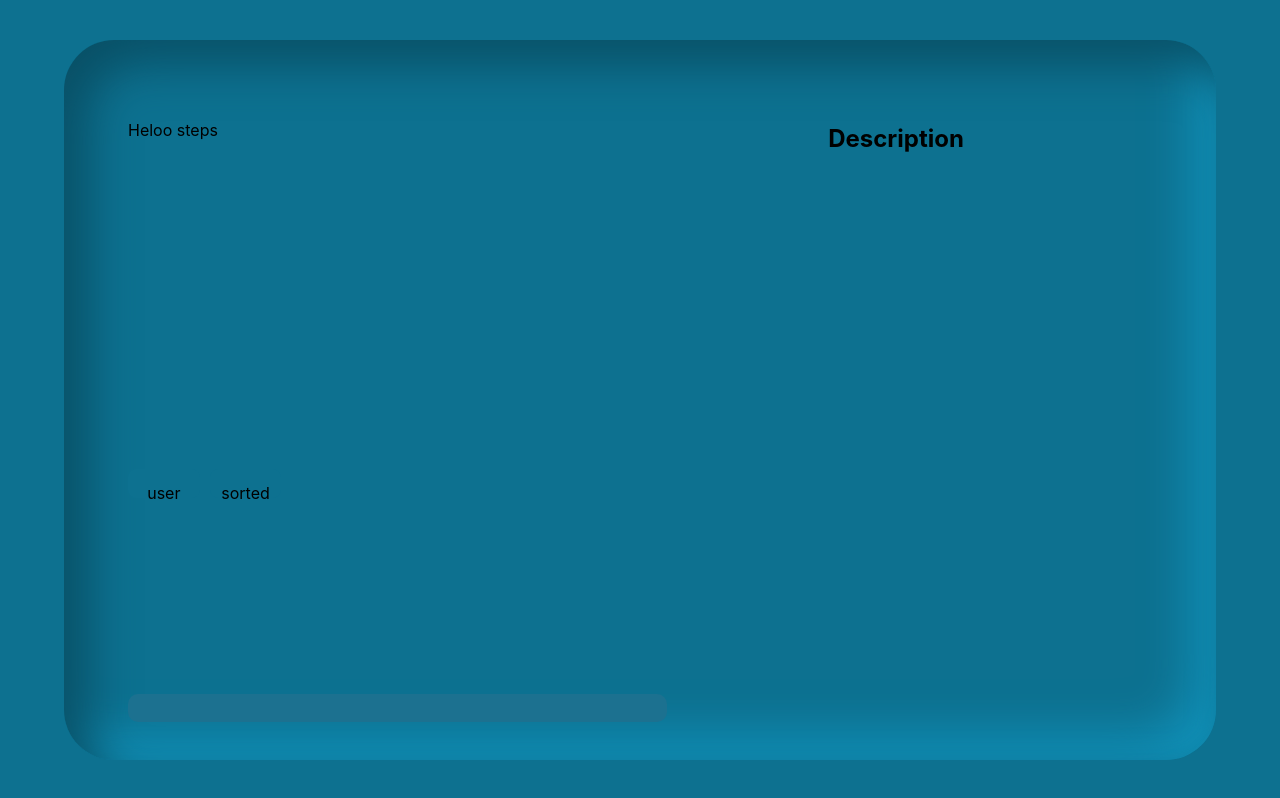
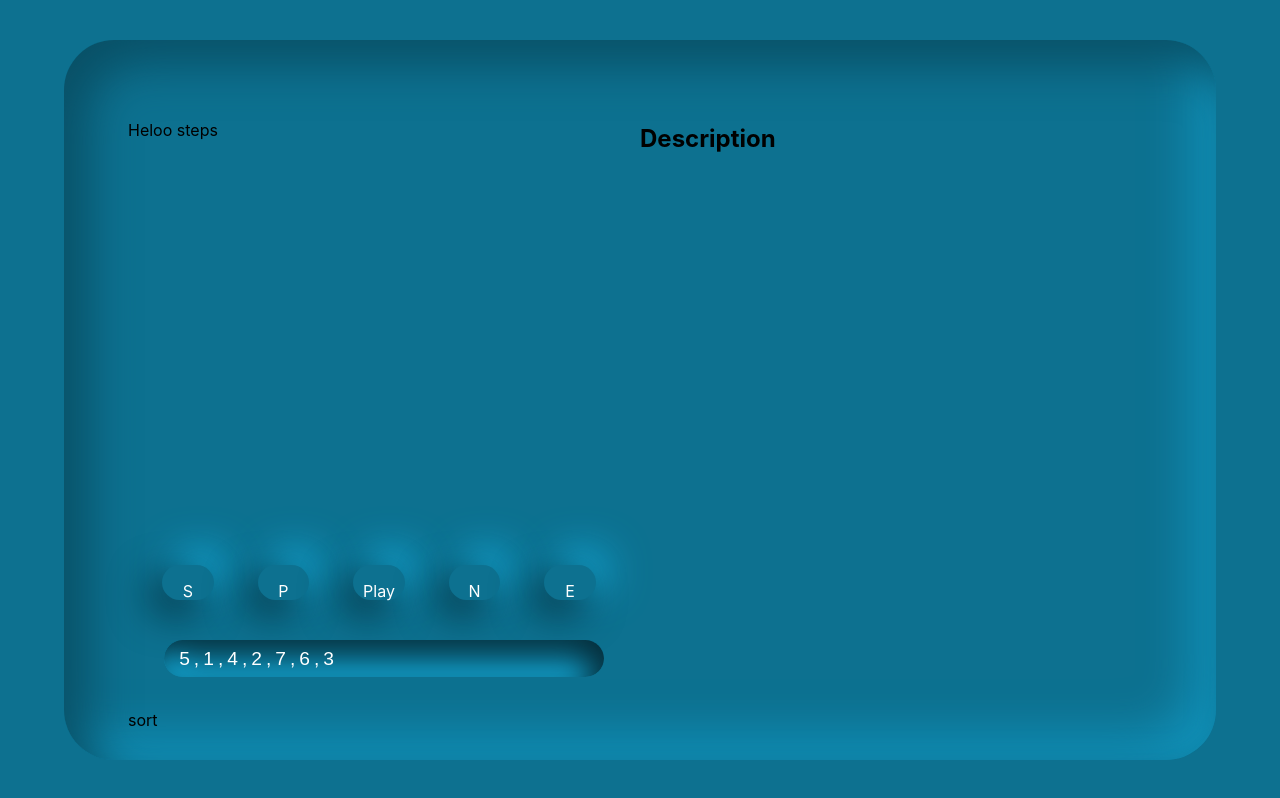
Before and after one commit to shahryar-h/algovis, a React (Create React App) app in the folder algo-vis/: page / in a window 1280 px wide. Built offline with nearby package versions, Linux system fonts and the light colour scheme.

Commit message:
bubble sort functionality

```diff
--- a/algo-vis/src/resources/components/2_Visualizer.jsx
+++ b/algo-vis/src/resources/components/2_Visualizer.jsx
@@ -1,16 +1,52 @@
 import React, { Component } from "react";
+import ControlButtons from "./3_ControlButtons";
 import Diagram from "./3_Diagram";
 import InputBox from "./3_InputBox";
 import Steps from "./3_Steps";
-
-
-
+let sortedSample = [
+  {
+    userInput: 1,
+    sortPosiotion: 1,
+    userPosition: 2,
+  },
+  {
+    userInput: 2,
+    sortPosiotion: 2,
+    userPosition: 4,
+  },
+  {
+    userInput: 3,
+    sortPosiotion: 3,
+    userPosition: 7,
+  },
+  {
+    userInput: 4,
+    sortPosiotion: 4,
+    userPosition: 3,
+  },
+  {
+    userInput: 5,
+    sortPosiotion: 5,
+    userPosition: 1,
+  },
+  {
+    userInput: 6,
+    sortPosiotion: 6,
+    userPosition: 6,
+  },
+  {
+    userInput: 7,
+    sortPosiotion: 7,
+    userPosition: 5,
+  },
+];
 class Visualizer extends Component {
   state = {
     userObj: [],
     sortedObj: [],
     userInputs: [],
     sortedInput: [],
+    sorted: false,
   };
   handleUsersInput = (userObj, sortedObj, userInputs, sortedInput) => {
     this.setState({
@@ -20,8 +56,33 @@ class Visualizer extends Component {
       sortedInput,
     });
   };
+
+  handleSort = (e) => {
+    if (e === "user") {
+      this.setState({ user: true });
+      this.setState({ sorted: false });
+    } else {
+      this.setState({ sorted: true });
+      this.setState({ user: false });
+    }
+  };
+
+  handleinpittt = (e) => {
+    console.log("he", e);
+    let nimm = e.map((inp) => {
+      return sortedSample.filter((sorted) => {
+        return sorted.userInput == inp;
+      })[0];
+    });
+
+    this.setState({ userObj: nimm, userInputs: e });
+  };
+  tesstjamd = (schm) => {
+    this.setState({ schm });
+  };
   render() {
-    const { userObj, sortedObj, userInputs, sortedInput } = this.state;
+    const { userObj, sortedObj, userInputs, sortedInput, sorted, schm } =
+      this.state;
     return (
       <div className="vizContainer">
         <Steps />
@@ -30,11 +91,16 @@ class Visualizer extends Component {
           userInputs={userInputs}
           sortedObj={sortedObj}
           sortedInput={sortedInput}
+          sorted={sorted}
+          handleinpittt={(e) => this.handleinpittt(e)}
+          schm={schm}
         />
+        {/* <ControlButtons handleSort={(e) => this.handleSort(e)} /> */}
         <InputBox
           handleUsersInput={(userObj, sortedObj, userInputs, sortedInput) =>
             this.handleUsersInput(userObj, sortedObj, userInputs, sortedInput)
           }
+          tesstjamd={(schema) => this.tesstjamd(schema)}
         />
       </div>
     );
--- /dev/null
+++ b/algo-vis/src/resources/components/3_ControlButtons.jsx
@@ -0,0 +1,41 @@
+import React, { Component } from "react";
+import "../styles/controlButoons.sass";
+export default class ControlButtons extends Component {
+  render() {
+    const { handlebuttonss } = this.props;
+    return (
+      <div className="controls">
+        <div
+          className="controllButton sortStart"
+          onClick={() => handlebuttonss("start")}
+        >
+          S
+        </div>
+        <div
+          className="controllButton prev"
+          onClick={() => handlebuttonss("prev")}
+        >
+          P
+        </div>
+        <div
+          className="controllButton playPause"
+          onClick={() => handlebuttonss("playPause")}
+        >
+          Play
+        </div>
+        <div
+          className="controllButton next"
+          onClick={() => handlebuttonss("next")}
+        >
+          N
+        </div>
+        <div
+          className="controllButton sortEnd"
+          onClick={() => handlebuttonss("end")}
+        >
+          E
+        </div>
+      </div>
+    );
+  }
+}
--- a/algo-vis/src/resources/components/3_Diagram.jsx
+++ b/algo-vis/src/resources/components/3_Diagram.jsx
@@ -1,42 +1,198 @@
+/* eslint-disable react/jsx-indent */
 import React, { Component } from "react";
+import ControlButtons from "./3_ControlButtons";
 
+// eslint-disable-next-line react/prefer-stateless-function
+let sortedSample = [
+  {
+    userInput: 1,
+    sortPosiotion: 1,
+    userPosition: 2,
+  },
+  {
+    userInput: 2,
+    sortPosiotion: 2,
+    userPosition: 4,
+  },
+  {
+    userInput: 3,
+    sortPosiotion: 3,
+    userPosition: 7,
+  },
+  {
+    userInput: 4,
+    sortPosiotion: 4,
+    userPosition: 3,
+  },
+  {
+    userInput: 5,
+    sortPosiotion: 5,
+    userPosition: 1,
+  },
+  {
+    userInput: 6,
+    sortPosiotion: 6,
+    userPosition: 6,
+  },
+  {
+    userInput: 7,
+    sortPosiotion: 7,
+    userPosition: 5,
+  },
+];
+let sample = [
+  {
+    userInput: 5,
+    sortPosiotion: 5,
+    userPosition: 1,
+  },
+  {
+    userInput: 1,
+    sortPosiotion: 1,
+    userPosition: 2,
+  },
+  {
+    userInput: 4,
+    sortPosiotion: 4,
+    userPosition: 3,
+  },
+  {
+    userInput: 2,
+    sortPosiotion: 2,
+    userPosition: 4,
+  },
+  {
+    userInput: 7,
+    sortPosiotion: 7,
+    userPosition: 5,
+  },
+  {
+    userInput: 6,
+    sortPosiotion: 6,
+    userPosition: 6,
+  },
+  {
+    userInput: 3,
+    sortPosiotion: 3,
+    userPosition: 7,
+  },
+];
 class Diagram extends Component {
+  state = {
+    counter: 0,
+    // userInputs: [5, 1, 4, 2, 7, 6, 3],
+    // userObj: sample,
+    // userInputs: ,
+    // userObj: this.props.userObj,
+    // sortedInput: this.props.sortedInput,
+    // sortedObj: this.props.sortedObj,
+  };
+  // componentDidMount = () => {
+  //   console.log(this.props);
+  //   this.setState({
+  //     userInputs: this.props.userInputs,
+  //     userObj: this.props.userObj,
+  //   });
+  // };
+  handletest = () => {
+    // console.log("hello", this.props.userInputs);
+    let newInput = [...this.props.userInputs];
+    console.log("newInput", newInput);
+
+    let len = newInput.length;
+    let swapped;
+    do {
+      swapped = false;
+      for (let i = 0; i < len; i++) {
+        if (newInput[i] > newInput[i + 1]) {
+          let tmp = newInput[i];
+          newInput[i] = newInput[i + 1];
+          newInput[i + 1] = tmp;
+          this.props.handleinpittt(newInput);
+          // this.setState({ userInputs: newInput });
+          break;
+        }
+      }
+    } while (swapped);
+    // console.log(newInput);
+
+    //  return inputArr;
+    // let temp = newInput[3];
+    // newInput[3] = newInput[2];
+    // newInput[2] = temp;
+    // console.log(newInput);
+    // let nimm = newInput.map((inp) => {
+    //   return sortedSample.filter((sorted) => {
+    //     return sorted.userInput == inp;
+    //   })[0];
+    // });
+
+    // console.log("nimm", nimm);
+    // this.setState({ userObj: nimm, userInputs: newInput });
+  };
+
+  handlebuttonss = (e) => {
+    if (e == "next") {
+      this.setState({ counter: this.state.counter + 1 });
+    }
+    if (e == "prev") {
+      this.setState({ counter: this.state.counter - 1 });
+    }
+    if (e == "end") {
+      this.setState({ counter: this.props.schm.length - 1 });
+    }
+    if (e == "start") {
+      this.setState({ counter: 0 });
+    }
+  };
   render() {
-    const { userObj, sortedObj, userInputs, sortedInput } = this.props;
-    console.log(sortedObj);
+    // const { sortedObj } = this.state;
+    const { sorted, sortedObj, userInputs, userObj, schm = [] } = this.props;
+
+    // const {} = this.state;
+
+    // const userOBJ = userObj?.length < 1 ? sample : userObj;
+    // const sortedOBJ = sortedObj.length < 1 ? sortedSample : sortedObj;
+    // console.log("userInputs", userInputs);
+
+    // let nimm = userInputs?.map((inp) => {
+    //   return sortedSample.filter((sorted) => {
+    //     return sorted.userInput == inp;
+    //   })[0];
+    // });
+
     return (
       <>
         <div className="sortItems">
-          {sortedObj != []
-            ? sortedObj.map((item, index) => {
-                return (
+          {schm[this.state.counter]?.map((item, index) => (
             <div
-                    key={`sortItem-${item.sortPosiotion}`}
-                    className={`sortItem sortItem${item.sortPosiotion}`}>
+              key={`itemBox-${item.sortPosiotion}-${index}`}
+              className={`sortItem sortItem${item.sortPosiotion}`}
+            >
+              {item.userInput}
+              {/* {console.log()} */}
+            </div>
+          ))}
+          {/* {!sorted
+            ? userOBJ?.map((item, index) => (
+                <div
+                  key={`itemBox-${item.sortPosiotion}-${index}`}
+                  className={`sortItem sortItem${item.sortPosiotion}`}
+                >
                   {item.userInput}
                 </div>
-                );
-              })
-            : ""}
-          <n />
-
-          {/* <n />
-          {userObj != []
-            ? userObj.map((item, index) => {
-                return (
+              ))
+            : sortedObj.map((item, index) => (
                 <div
-                    key={`sortItem-${item.sortPosiotion}`}
-                    className={`sortItem sortItem${item.sortPosiotion}`}>
+                  key={`itemBox-${item.sortPosiotion}-${index}`}
+                  className={`sortItem sortItem${item.sortPosiotion}`}
+                >
                   {item.userInput}
                 </div>
-                );
-              })
-            : ""} */}
+              ))} */}
+          {/* <div onClick={() => this.handletest()}>test</div> */}
         </div>
-        <div className="controls">
-          <div className="userInput">user</div>
-          <div className="sortedInput">sorted</div>
-        </div>
+        <ControlButtons handlebuttonss={(e) => this.handlebuttonss(e)} />
       </>
     );
   }
--- a/algo-vis/src/resources/components/3_InputBox.jsx
+++ b/algo-vis/src/resources/components/3_InputBox.jsx
@@ -8,7 +8,71 @@ class InputBox extends Component {
       "the program only accepts up to 7 numbers",
       "the program only accepts numbers between 1-100",
     ],
+    currinput: [],
   };
+
+  sortInput = (userObj, userInput_parseToInt) => {
+    let master = [];
+    let len = userInput_parseToInt.length;
+    let swapped;
+    do {
+      swapped = false;
+      for (let i = 0; i < len - 1; i++) {
+        let num1 = { ...userObj[i] };
+        let num2 = { ...userObj[i + 1] };
+        num1.selected = true;
+        num2.selected = true;
+        // console.log(num1);
+
+        let onjr = [...userObj];
+        onjr[i] = num1;
+        onjr[i + 1] = num2;
+        // userObj[i + 1].selected = true;
+        // console.log("iser", userObj[i]);
+        master.push(onjr);
+
+        if (userObj[i].userInput > userObj[i + 1].userInput) {
+          // num1.selected = false;
+          // num2.selected = false;
+          let orj2 = [...onjr];
+          orj2[i] = num2;
+          orj2[i + 1] = num1;
+          master.push([...orj2]);
+
+          let orj3 = [...orj2];
+          let num11 = { ...orj3[i] };
+          let num12 = { ...orj3[i + 1] };
+          num11.selected = false;
+          num12.selected = false;
+
+          orj3[i] = num11;
+          orj3[i + 1] = num12;
+          master.push([...orj3]);
+          userObj = [...orj3];
+
+          // console.log("temp", userObj);
+          // userObj[i].selected = false;
+          // userObj[i + 1].selected = false;
+          // master.push([...userObj]);
+          // console.log("master", master);
+
+          // master.push(userObj);
+
+          // userObj[i].selected = false;
+          // userObj[i + 1].selected = false;
+          // master.push([...userObj]);
+          swapped = true;
+
+          // this.props.handleinpittt(newInput);
+          // this.setState({ userInputs: newInput });
+        }
+      }
+    } while (swapped);
+
+    // console.log(master);
+    this.props.tesstjamd(master);
+  };
+
   handleInputs = (e) => {
     const { errorsIndex } = this.state;
 
@@ -16,9 +80,9 @@ class InputBox extends Component {
     let userInput_parseToInt;
 
     let userInput = e.target.value;
-    console.log();
     if (userInput === "") {
       this.props.handleUsersInput([], [], [], []);
+      this.setState({ currinput: [] });
     } else {
       let userInput_commaSeperated = userInput.split(",").filter((num) => {
         return num != "";
@@ -67,6 +131,7 @@ class InputBox extends Component {
             userInput: s,
             sortPosiotion: sortedInput.indexOf(s) + 1,
             userPosition: userInput_parseToInt.indexOf(s) + 1,
+            selected: false,
           };
         });
         let sortedObj = sortedInput.map((s) => {
@@ -76,34 +141,66 @@ class InputBox extends Component {
             userPosition: userInput_parseToInt.indexOf(s) + 1,
           };
         });
+        this.setState({ currinput: userInput, userObj, userInput_parseToInt });
 
-        // console.log();
-        this.props.handleUsersInput(
-          userObj,
-          sortedObj,
-          userInput_parseToInt,
-          sortedInput
-        );
+        // this.sortInput(userObj, userInput_parseToInt);
+
+        // console.log("master", master);
+        // console.log("master", master);
+        // console.log(userObj);
+        // this.props.handleUsersInput(
+        //   userObj,
+        //   sortedObj,
+        //   userInput_parseToInt,
+        //   sortedInput
+        // );
       }
     }
   };
+
+  handlesortt = (currinput, userObj, userInput_parseToInt) => {
+    if (currinput.length > 0) {
+      // console.log(currinput);
+      // console.log(userObj);
+      // console.log(userInput_parseToInt);
+      this.sortInput(userObj, userInput_parseToInt);
+    }
+  };
   render() {
-    const { errors, errorsIndex } = this.state;
+    const { errors, errorsIndex, currinput, userObj, userInput_parseToInt } =
+      this.state;
     return (
       <>
         <form>
           <label>
             <input
+              type="text"
+              autoComplete="off"
+              name="name"
+              defaultValue="5,1,4,2,7,6,3"
               onChange={(e) => this.handleInputs(e)}
-              type="text"
-              name="name"
             />
           </label>
-          {/* <input type="submit" value="Submit" /> */}
         </form>
+        <div
+          onClick={() =>
+            this.handlesortt(currinput, userObj, userInput_parseToInt)
+          }
+        >
+          sort
+        </div>
       </>
     );
   }
 }
 
 export default InputBox;
+
+// snapshots = [
+//   {
+//     userObj,
+//   },
+//   {
+//     userObj,
+//   },
+// ];
--- a/algo-vis/src/resources/main.sass
+++ b/algo-vis/src/resources/main.sass
@@ -2,3 +2,4 @@
 @import "./styles/controller"
 @import "./styles/visualizer"
 @import "./styles/description"
+@import "./styles/inputBox"
--- /dev/null
+++ b/algo-vis/src/resources/styles/controlButoons.sass
@@ -0,0 +1,19 @@
+.controls
+    sheight: 100%
+    width: 100%
+    display: flex
+    align-items: center
+    justify-content: space-evenly
+
+    .controllButton
+        height: 30%
+        width: 10%
+        border-radius: 50px
+        background: #0d7190
+        box-shadow:  -12px 12px 40px #052d3a,12px -12px 40px #15b5e6
+        line-height: 330%
+        text-align: center
+        vertical-align: center
+        color: white
+        cursor: pointer
+        margin-right: 10px
--- a/algo-vis/src/resources/styles/controller.sass
+++ b/algo-vis/src/resources/styles/controller.sass
@@ -13,6 +13,3 @@
         grid-template-rows: 1fr
         gap: 0% 0%
         grid-template-areas: ". ."
-
-        h1
-            text-align: center
--- a/algo-vis/src/resources/styles/visualizer.sass
+++ b/algo-vis/src/resources/styles/visualizer.sass
@@ -2,65 +2,46 @@
     height: 100%
     display: grid
     grid-template-columns: 1fr
-    grid-template-rows: 1fr 2.5fr 2.5fr
+    grid-template-rows: 3.5fr 5.5fr 2.5fr 1.5fr
     gap: 0% 0%
     grid-template-areas: "." "." "."
 
+    form
+        text-align: center
+
     input
-        // -webkit-appearance: none
-        // box-shadow : none
         appearance: none
-        box-shadow: none
         border-style: none
-        margin-top: 5em
         height: 10%
-        width: 100%
+        width: 80%
         color: white
-        padding: 7px
-        border-radius: 10px
+        padding: 15px
+        letter-spacing: 4px
         background: #1C7190
-        padding-left: 20px
         font-size: 1.2em
-        box-shadow: inset 20px 20px 60px 093d4d, inset -20px -20px 60px 0f82a6
-
+        border-radius: 50px
+        background: #0d7190
+        box-shadow: inset -12px 12px 30px #052d3a, inset 12px -12px 30px #15b5e6
     input:focus
         outline: none
 
-    .controls
-        height: 20%
-        width: 35%
+
+    .sortItems
         display: flex
-        margin-top: 15%
-
-        .userInput, .sortedInput
-            height: 70%
-            width: 40%
-            border-radius: 8px
-            background: #0d7190
-            box-shadow: (12px 12px 32px 052d3a, -12px -12px 32px 15b5e6)
-            line-height: 300%
-            text-align: center
-
-        .userInput
-            margin-right: 10px
-
-        .sortItems
-            margin-left: 10px
-
-            display: flex
-            justify-content: space-evenly
-            align-items: flex-end
+        justify-content: space-evenly
+        align-items: flex-end
 
         .sortItem
             height: 100%
-            width: 50px
-            border-radius: 44px
-            background: linear-gradient(145deg, #0e799a, #0c6682)
-            box-shadow: 5px 5px 21px 0a566d, -5px -5px 21px 0c6682
+            width: 8%
+            border-radius: 50px
+            background: linear-gradient(225deg, #0e799a, #0c6682)
+            box-shadow:  -12px 12px 30px #052d3a, 12px -12px 30px #15b5e6
             color: white
             display: flex
             align-items: center
             justify-content: center
+
 
         .sortItem1
             height: 35%
```
Also changed, not shown: algo-vis/package.json (+9 -0 lines), algo-vis/src/resources/styles/inputBox.sass (added), 1 other file (tests, documents, lock files or other folders). Lines whose indentation alone changed are shown as unchanged.
